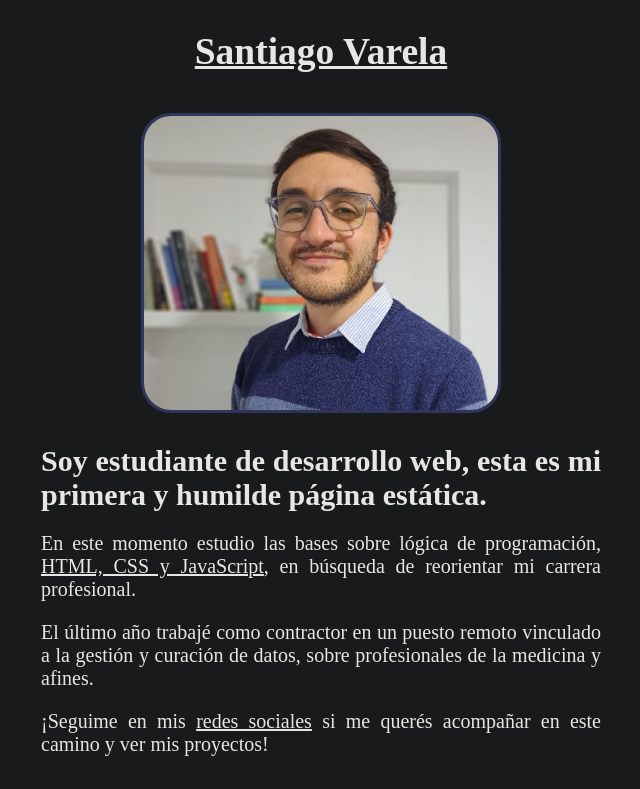
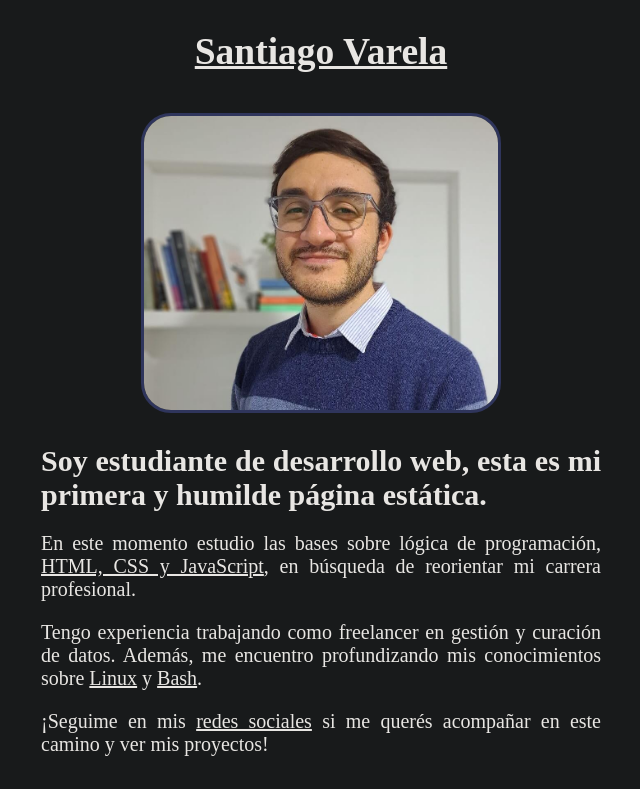
Before and after one commit to santiagovOK/personalpageES, a plain HTML site: page index.html in a window 1280 px wide. Shown: the top 789 px of the page, without its empty margins (319-959 px from the left). Drawn offline with Linux system fonts and the light colour scheme; a web font is replaced by a local one.

Commit message:
Update descriptions

```diff
--- a/index.html
+++ b/index.html
@@ -30,7 +30,8 @@
            <h2>Soy estudiante de desarrollo web, esta es mi primera y humilde página estática.</h2>
 
             <p>En este momento estudio las bases sobre lógica de programación, <u>HTML, CSS y JavaScript</u>, en búsqueda de reorientar mi carrera profesional.</p>
-            <p>El último año trabajé como contractor en un puesto remoto vinculado a la gestión y curación de datos, sobre profesionales de la medicina y afines.</p>
+            <p>Tengo experiencia trabajando como freelancer en gestión y curación de datos. Además, me encuentro profundizando mis conocimientos sobre <u>Linux</u> y <u>Bash</u>.
+            </p>
             <p>¡Seguime en mis <u>redes sociales</u> si me querés acompañar en este camino y ver mis proyectos!</p>
 
         </div>
```
